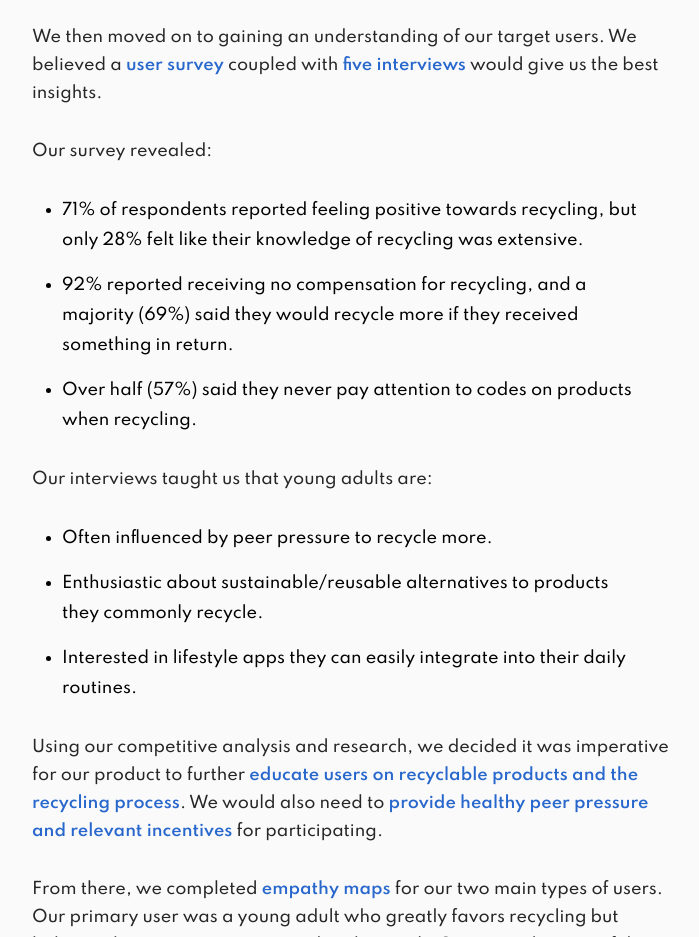
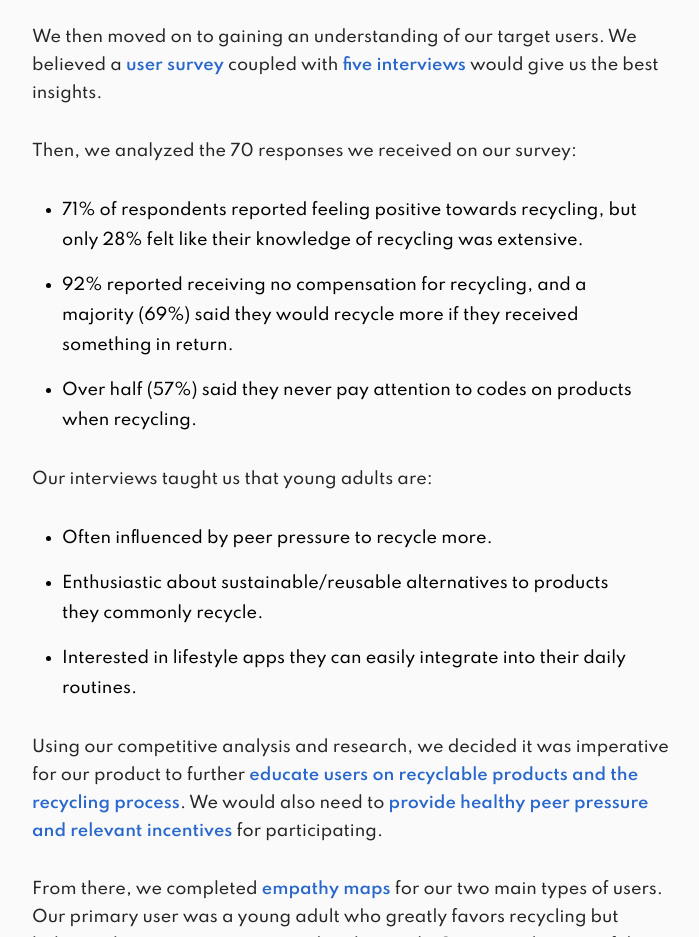
Before and after one commit to wagivens/portfolio, a website: page projects/econia/econia.html in a window 1280 px wide. Shown: the part 4840-5777 px from the top of the page, without its empty margins (288-987 px from the left). Drawn offline with Linux system fonts and the light colour scheme.

Commit message:
add metrics to Econia survey section

```diff
--- a/projects/econia/econia.html
+++ b/projects/econia/econia.html
@@ -129,7 +129,7 @@
         <span class="emphasized">five interviews</span> would give us the best insights.
       </p>
 
-      <p class="main-paragraph">Our survey revealed:</p>
+      <p class="main-paragraph">Then, we analyzed the 70 responses we received on our survey:</p>
       <ul class="list">
         <li class="list-item">71% of respondents reported
           feeling positive towards recycling,
```
Also changed, not shown: 1 other file.
